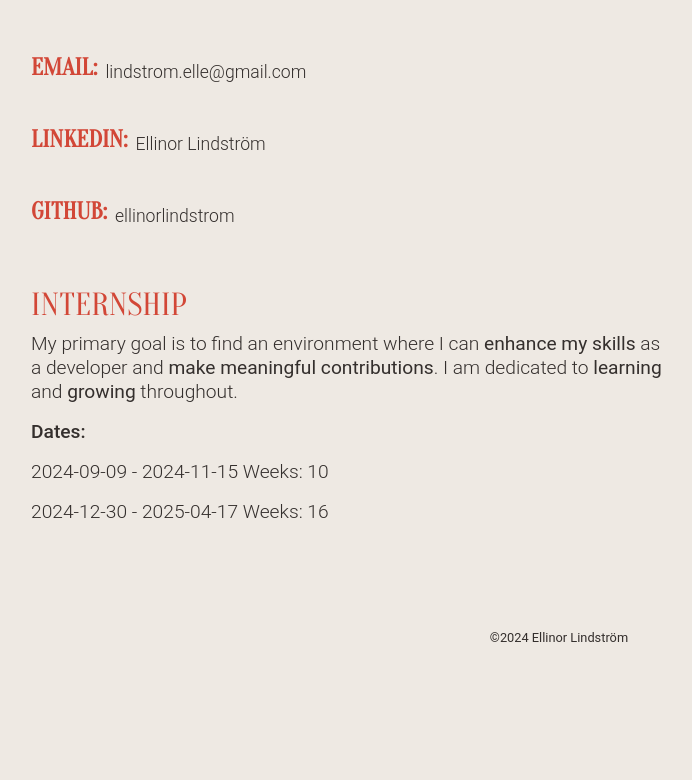
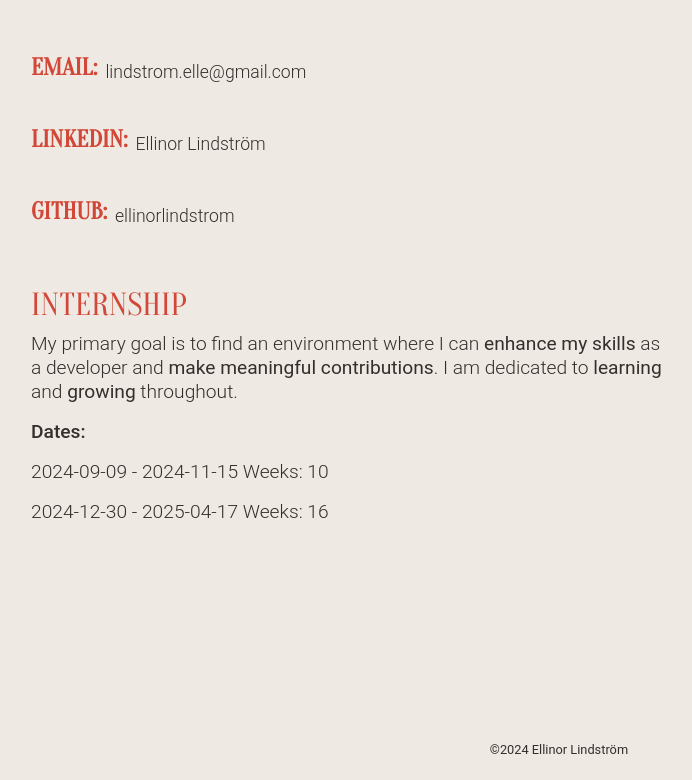
Before and after one commit to ellinorlindstrom/portfolio-24, a React (Vite) app: page /contact in a window 1280 px wide. Shown: the part 353-1133 px from the top of the page, without its empty margins (81-773 px from the left). Before the commit the page ends 1021 px from the top, so only its background shows below. Built offline with nearby package versions, Linux system fonts and the light colour scheme; a web font is replaced by a local one.

Commit message:
increased  margin top to have footer closer to bottom.

```diff
--- a/src/scss/Footer.module.scss
+++ b/src/scss/Footer.module.scss
@@ -3,8 +3,7 @@
   font-family: Roboto, sans-serif;
   font-size: 0.8rem;
   position: static;
-  bottom: 0;
   width: 100%;
   height: 2.5rem;
-  margin-top: 5rem;
+  margin-top: 12rem;
 }
```
